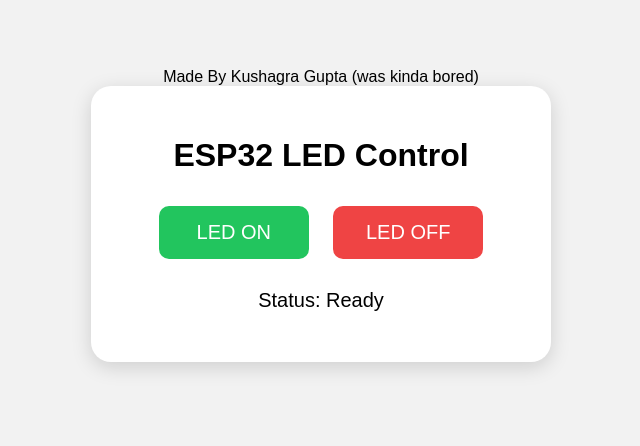
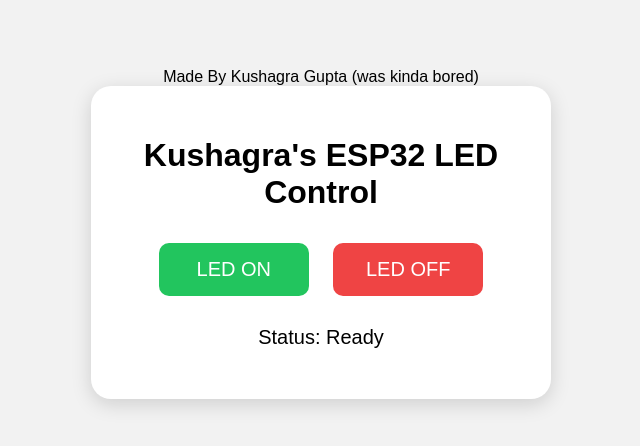
Before and after one commit to kushagragupta-x/ESP32-Web-Control, a plain HTML site: page index.html in a window 1280 px wide. Shown: the whole page, without its empty margins (319-959 px from the left). Drawn offline with Linux system fonts and the light colour scheme.

Commit message:
Update index.html

```diff
--- a/index.html
+++ b/index.html
@@ -54,7 +54,7 @@
 
 <div class="box">
 
-  <h1>ESP32 LED Control</h1>
+  <h1>Kushagra's ESP32 LED Control</h1>
 
   <button class="on" onclick="setLED(1)">
     LED ON
```
